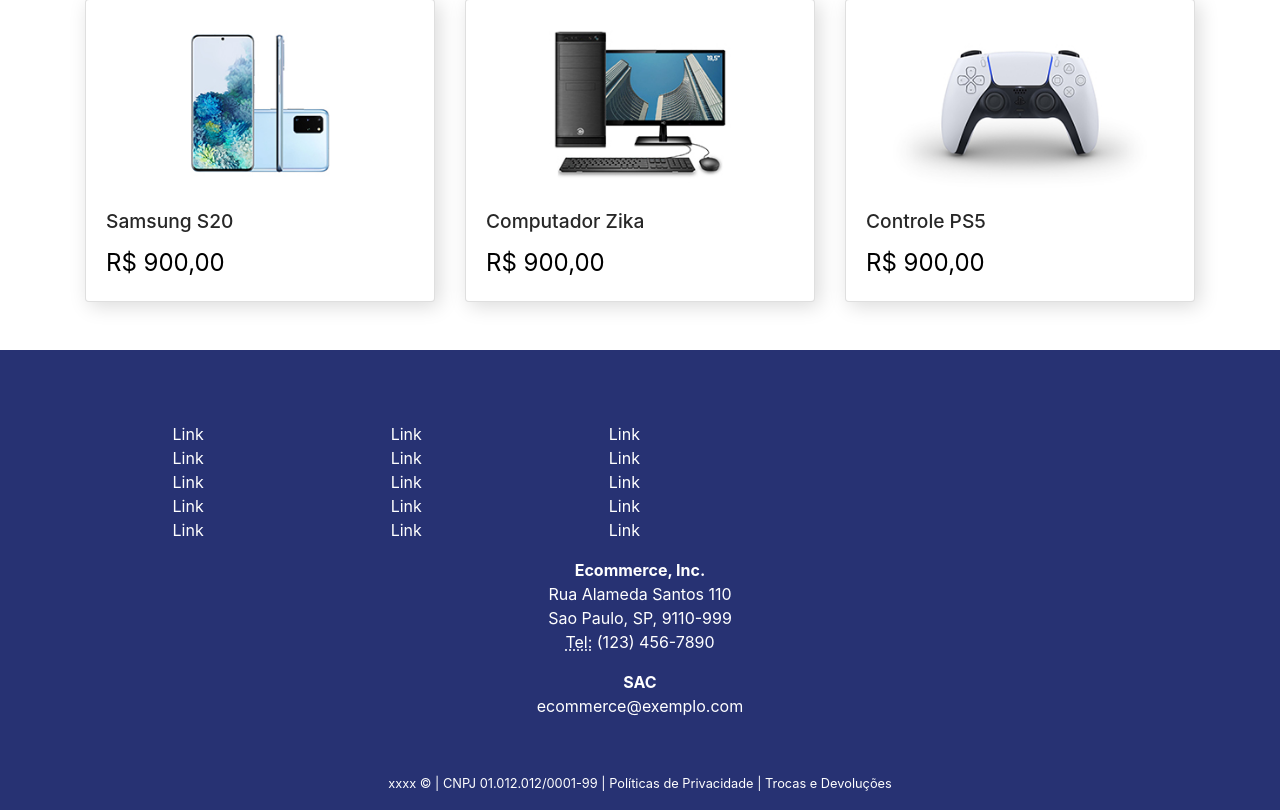
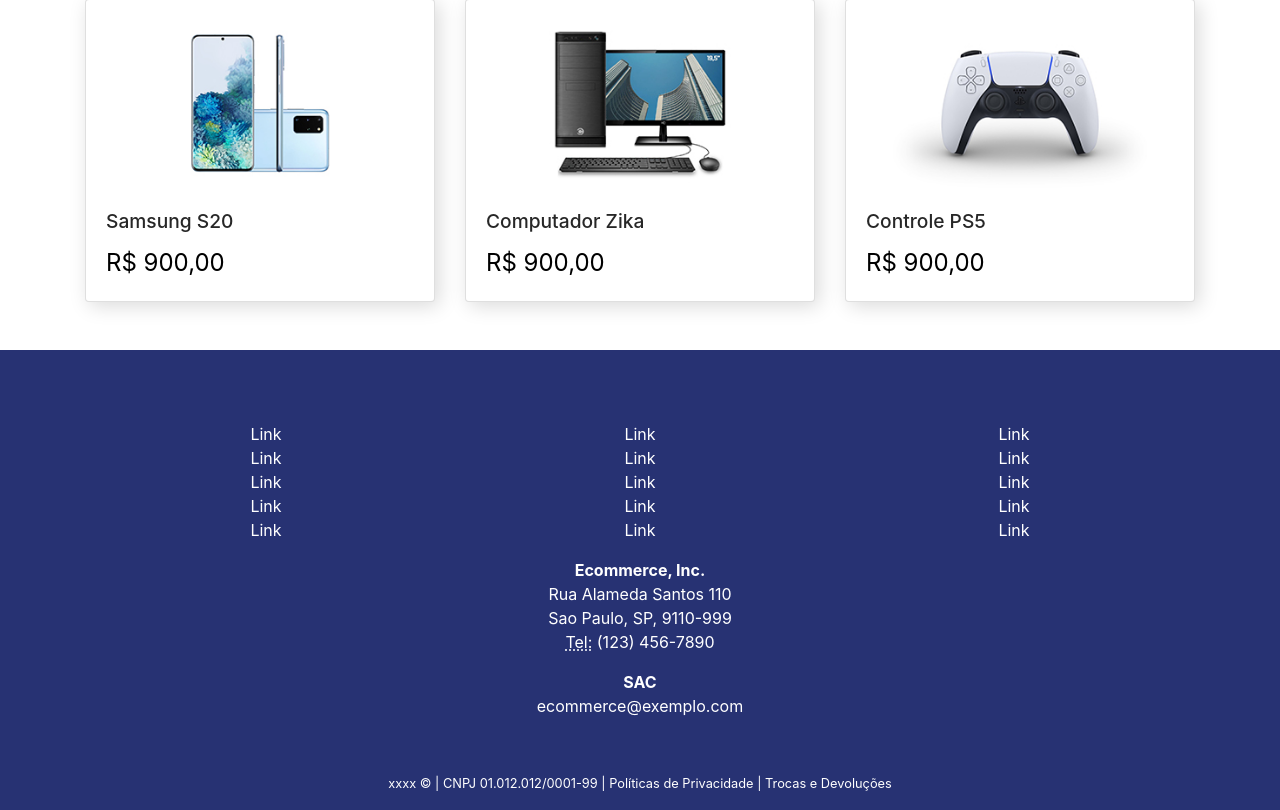
Before and after one commit to RafaelCarvalhoNeto/projeto-integrador-dh, a PHP site: page /index.php in a window 1280 px wide. Shown: the part 1839-2649 px from the top of the page. Run offline with PHP 8.4, Linux system fonts and the light colour scheme; some libraries are stand-ins or nearby versions.

Commit message:
correção footer

```diff
--- a/inc/footer.php
+++ b/inc/footer.php
@@ -2,9 +2,9 @@
     <div id="footer">
       <div class="container text-white bg-dark p-4">
         <div class="row">
-          <div class="col-6 col-md-8 col-lg-7">
+          <div class="col-lg-12">
             <div class="row text-center">
-              <div class="col-sm-6 col-md-4 col-lg-4 col-12">
+              <div class="col-sm-6 col-md-4 col-12">
                 <ul class="list-unstyled">
                   <li class="btn-link"> <a>Link </a> </li>
                   <li class="btn-link"> <a>Link </a> </li>
@@ -13,7 +13,7 @@
                   <li class="btn-link"> <a>Link </a> </li>
                 </ul>
               </div>
-              <div class="col-sm-6 col-md-4 col-lg-4 col-12">
+              <div class="col-sm-6 col-md-4">
                 <ul class="list-unstyled">
                   <li class="btn-link"> <a>Link </a> </li>
                   <li class="btn-link"> <a>Link </a> </li>
@@ -22,7 +22,7 @@
                   <li class="btn-link"> <a>Link </a> </li>
                 </ul>
               </div>
-              <div class="col-sm-6 col-md-4 col-lg-4 col-12">
+              <div class="col-sm-6 col-md-4">
                 <ul class="list-unstyled">
                   <li class="btn-link"> <a>Link </a> </li>
                   <li class="btn-link"> <a>Link </a> </li>
@@ -33,7 +33,10 @@
               </div>
             </div>
           </div>
-          <div class="col-md-4 col-lg-12 text-center">
+        </div>
+
+        <div class="row">
+          <div class="col-md-12 col-lg-12 text-center">
             <address>
               <strong>Ecommerce, Inc.</strong><br>
               Rua Alameda Santos 110<br>
--- a/inc/header.php
+++ b/inc/header.php
@@ -20,10 +20,9 @@
                             <a class="nav-link dropdown-toggle" href="#" id="navbarDropdown" role="button"
                                 data-toggle="dropdown" aria-haspopup="true" aria-expanded="false">Sobre nós</a>
                             <div class="dropdown-menu" aria-labelledby="navbarDropdown">
-                                <a class="dropdown-item" href="#">Contato</a>
+                                <a class="dropdown-item" href="contato.php">Contato</a>
                                 <a class="dropdown-item" href="institucional.php">Institucional</a>
                                 <a class="dropdown-item" href="politicas.php">Termos de uso</a>
-                                <div class="dropdown-divider"></div>
                                 <a class="dropdown-item" href="politicas.php">Politicas de Privacidade</a>
                             </div>
                         </li>
```
